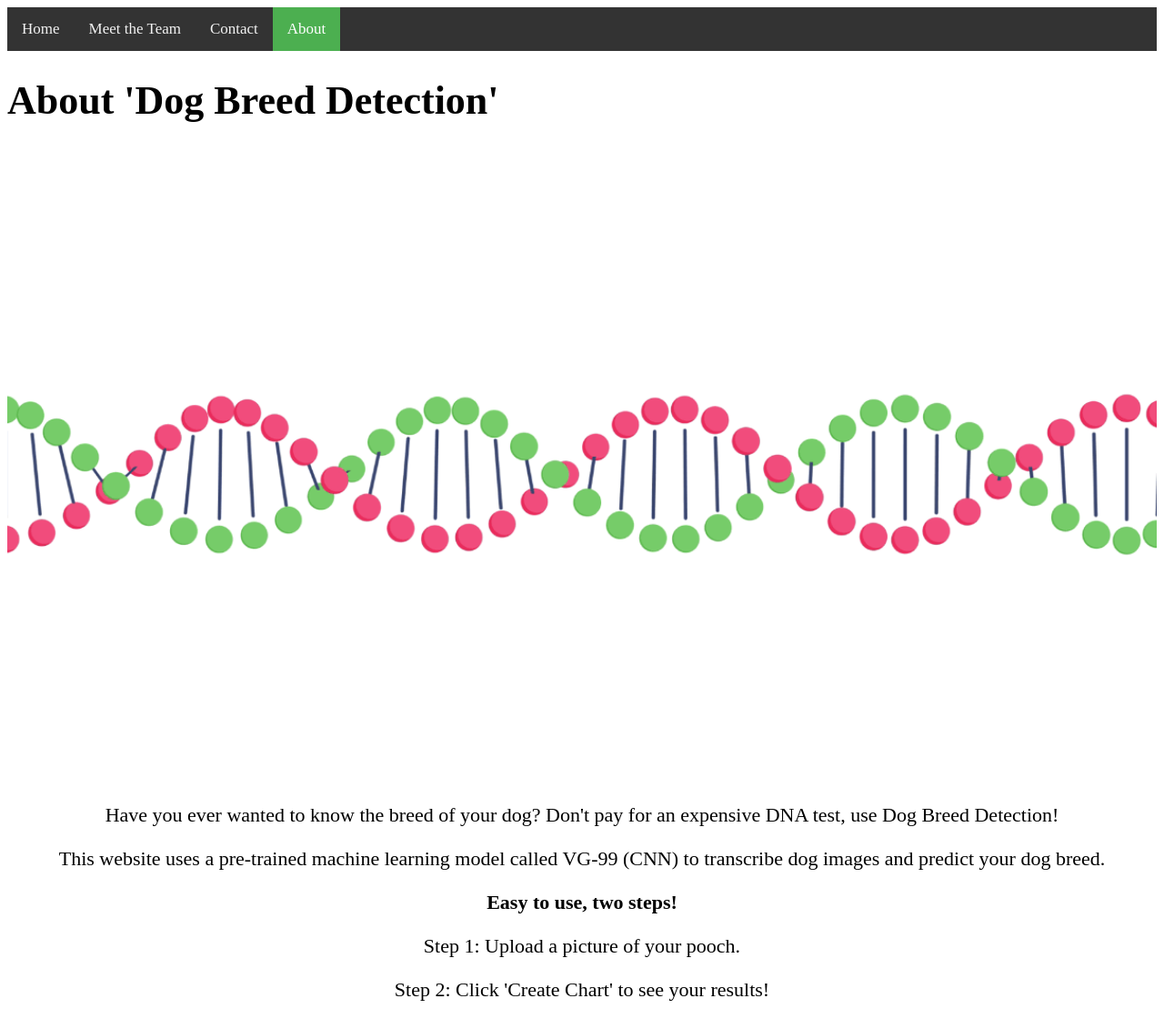
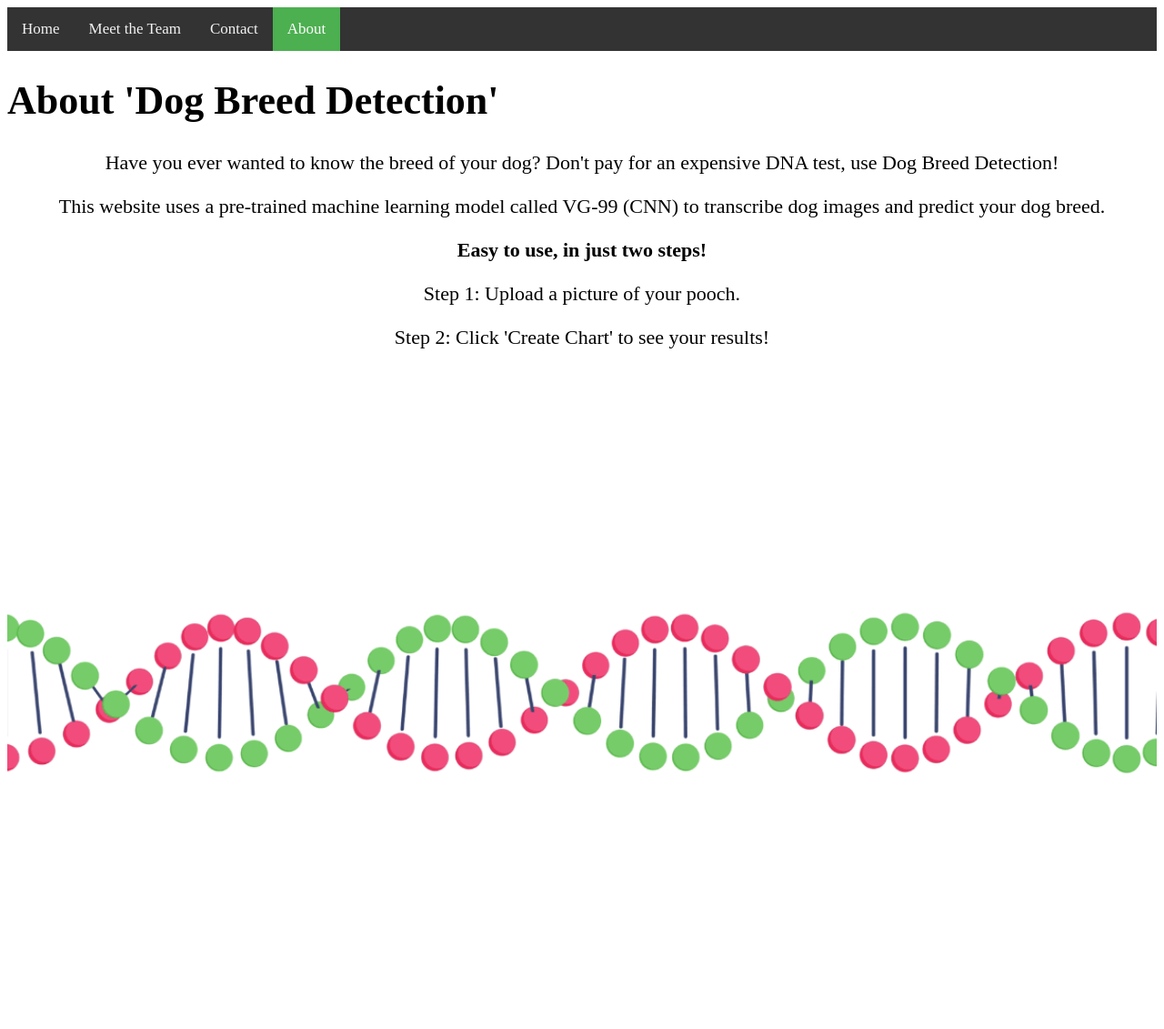
Before and after one commit to katelynburke/dog_breed_detection, a Flask app: page /about in a window 1280 px wide. Shown: the whole page at 91% size. Before the commit the page ends 1100 px from the top, so only its background shows below. Run offline with Flask 2, Linux system fonts and the light colour scheme; some libraries are stand-ins or nearby versions; some web fonts are replaced.

Commit message:
fixing about page

```diff
--- a/templates/about.html
+++ b/templates/about.html
@@ -37,7 +37,6 @@ body {
 
 
  <h1>About 'Dog Breed Detection'</h1>
- <img src="/static/images/dna2.gif" alt="dna" style="width:100%" class="center">
 
     <!-- Script for D3.js  -->
     <script src="https://cdnjs.cloudflare.com/ajax/libs/d3/5.5.0/d3.min.js"></script>
@@ -47,8 +46,10 @@ body {
 
     <div style="text-align:center">Have you ever wanted to know the breed of your dog? Don't pay for an expensive DNA test, use Dog Breed Detection!</p>
         <p>This website uses a pre-trained machine learning model called VG-99 (CNN) to transcribe dog images and predict your dog breed.</p>
- <p><b>Easy to use, two steps!</b></p>
+ <p><b>Easy to use, in just two steps!</b></p>
 
  <p> Step 1: Upload a picture of your pooch.</p>
  <p> Step 2: Click 'Create Chart' to see your results!</p></div>
 </html>
+
+<img src="/static/images/dna2.gif" alt="dna" style="width:100%" class="center">
```
